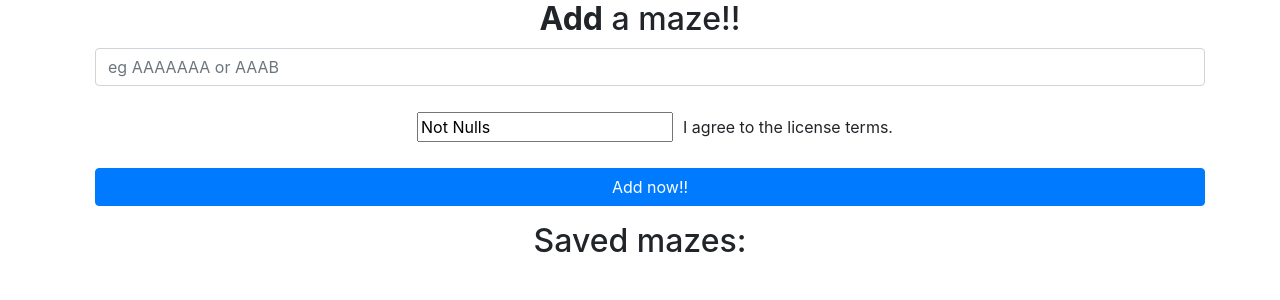
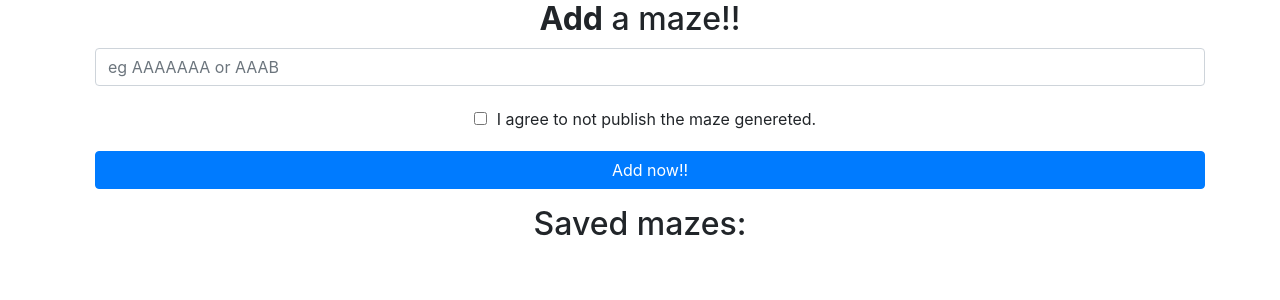
Before and after one commit to ShresthaRajat/monk, a Flask app: page /home in a window 1280 px wide. Shown: the part 88-388 px from the top of the page. Run offline with Flask 2, Linux system fonts and the light colour scheme; the visitor is signed in with stand-in values (Sample User, id 1); data that the repository does not hold is empty; parts of the project's set-up code (start-up, migrations or seed data) failed here and were passed over; some libraries are stand-ins or nearby versions.

Commit message:
update the userpage for agreement and center div

```diff
--- a/src/templates/user.html
+++ b/src/templates/user.html
@@ -1,4 +1,3 @@
-
 {% extends "layout.html" %}
 {% block body %}
 <nav class="navbar navbar-light navbar-expand-md navigation-clean-button">
@@ -24,14 +23,13 @@
         <h2 class="text-center"><strong>Add</strong> a maze!!</h2>
         <div class="form-group"><input class="form-control" type="text" name="seed" placeholder="eg AAAAAAA or AAAB"></div>
         <div class="form-group">
-            <div class="form-check"><label class="form-check-label"><input type="form-check" name="solution" value="Not Nulls">I agree to the license terms.</label></div>
+            <input type="checkbox" name="agree" value="Not Nulls">I agree to not publish the maze genereted.</label>
         </div>
         <div class="form-group">
             <button class="btn btn-primary btn-block" type="submit">Add now!!</button></div></form>
     <h2>Saved mazes:</h2>
     {% for item in data %}
-
-        <div class="maze" style="width: 400px; height: 400px; border: black solid 1px;">
+        <div class="maze" style="width: 400px; height: 400px; border: black solid 1px; margin:0 auto;">
             <a href={{ item }} download>Download</a>
             <object type="image/svg+xml" data= {{ item }} style="height: 600px; width: 600px;">
             </object>
```
